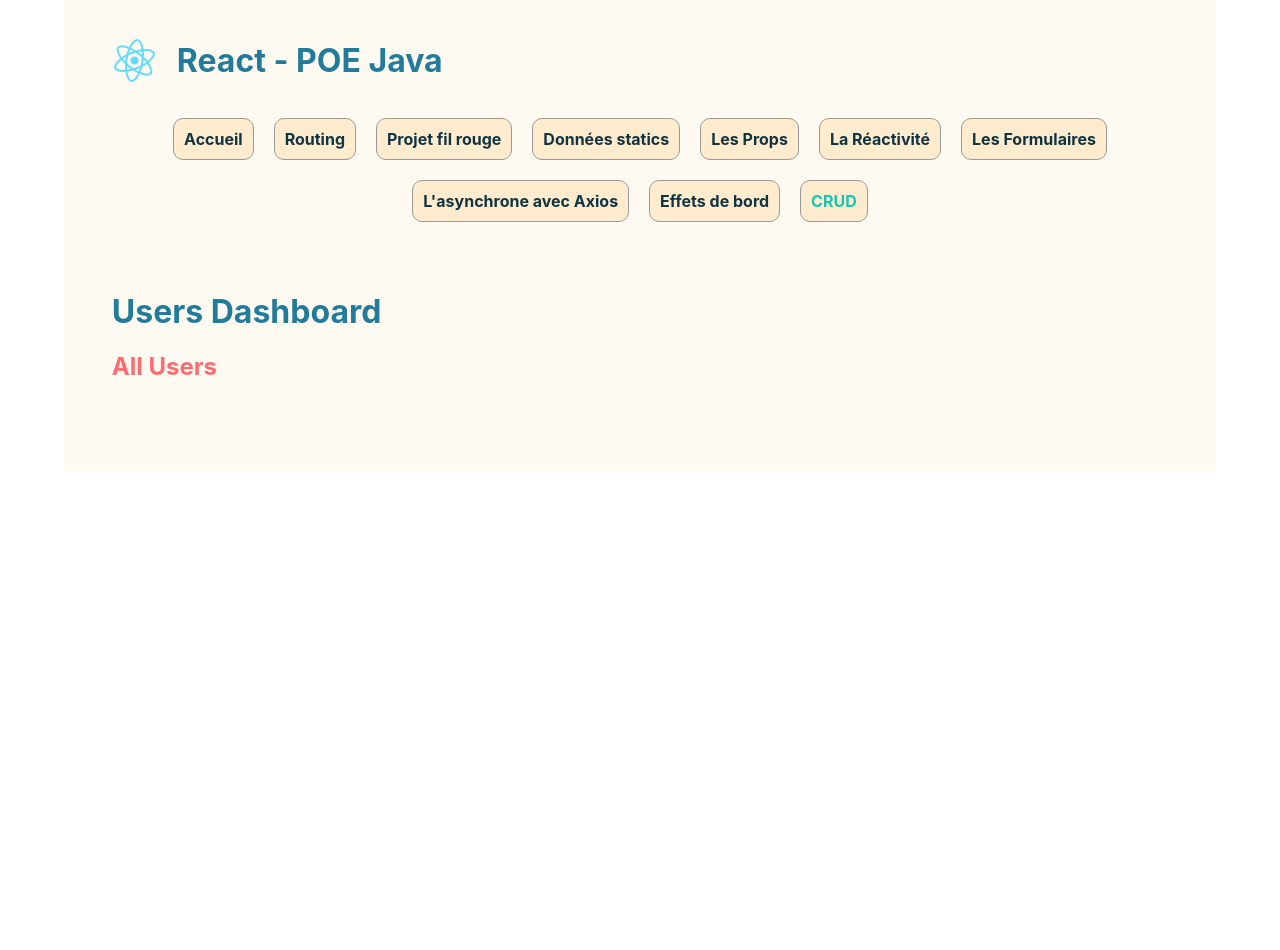
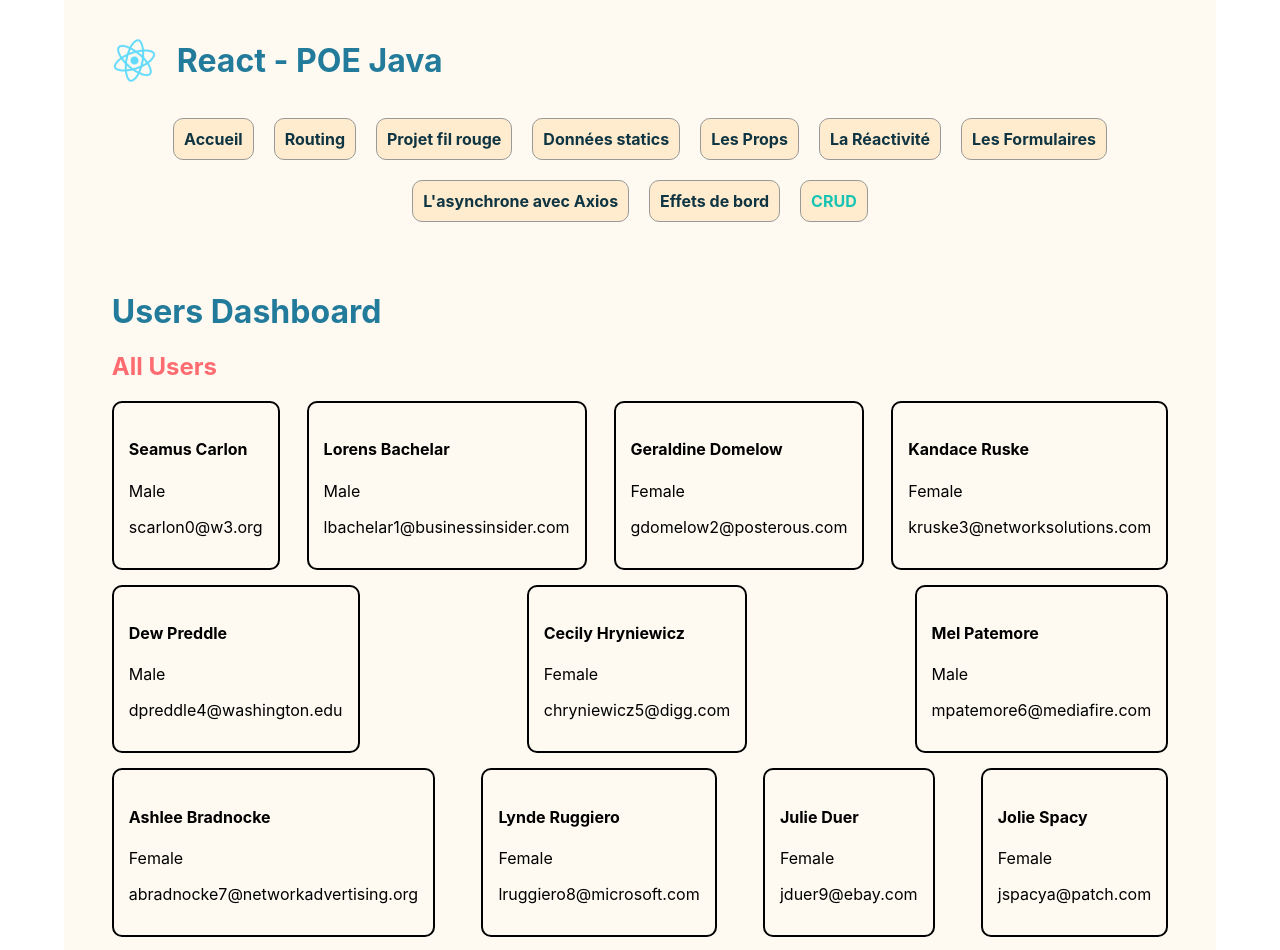
Before and after one commit to Maeglin1908/2022-07-18-react-redux, a React (Create React App) app in the folder react-poe-java/: page /crud in a window 1280 px wide. Shown: the top 950 px of the page. Before the commit the page ends 800 px from the top, so only its background shows below. Built offline with nearby package versions, Linux system fonts and the light colour scheme; data requests are answered from the project's data file.

Commit message:
Using async await in useEffect for User Crud

```diff
--- /dev/null
+++ b/react-poe-java/src/components/UserCard.js
@@ -0,0 +1,13 @@
+import "./../styles/UserCard.css";
+
+const UserCard = ({ user: u }) => (
+    <div className="card">
+        <h4>
+            {u?.first_name} {u?.last_name}
+        </h4>
+        <p>{u?.gender}</p>
+        <p>{u?.email}</p>
+    </div>
+);
+
+export default UserCard;
--- a/react-poe-java/src/pages/Crud.js
+++ b/react-poe-java/src/pages/Crud.js
@@ -1,13 +1,16 @@
 import { useEffect, useState } from "react";
+import UserCard from "../components/UserCard";
 import { getAll } from "../utils/services/UserService";
 
 const Crud = function () {
-    const [user, setUser] = useState(undefined);
+    const [users, setUser] = useState(undefined);
     useEffect(() => {
+        console.log("useEffect 1");
         const fetchUsers = async () => {
             const user_response = await getAll();
             setUser(user_response);
         };
+        fetchUsers();
     }, []);
 
     return (
@@ -16,6 +19,8 @@ const Crud = function () {
 
             <article>
                 <h2>All Users</h2>
+
+                <div className="grid">{users && users.map((u) => <UserCard key={u.id} user={u} />)}</div>
             </article>
         </>
     );
--- /dev/null
+++ b/react-poe-java/src/styles/UserCard.css
@@ -0,0 +1,7 @@
+.grid {
+    display: flex;
+    flex-wrap: wrap;
+    justify-content: space-between;
+    align-content: space-around;
+    gap: 5px;
+}
```
